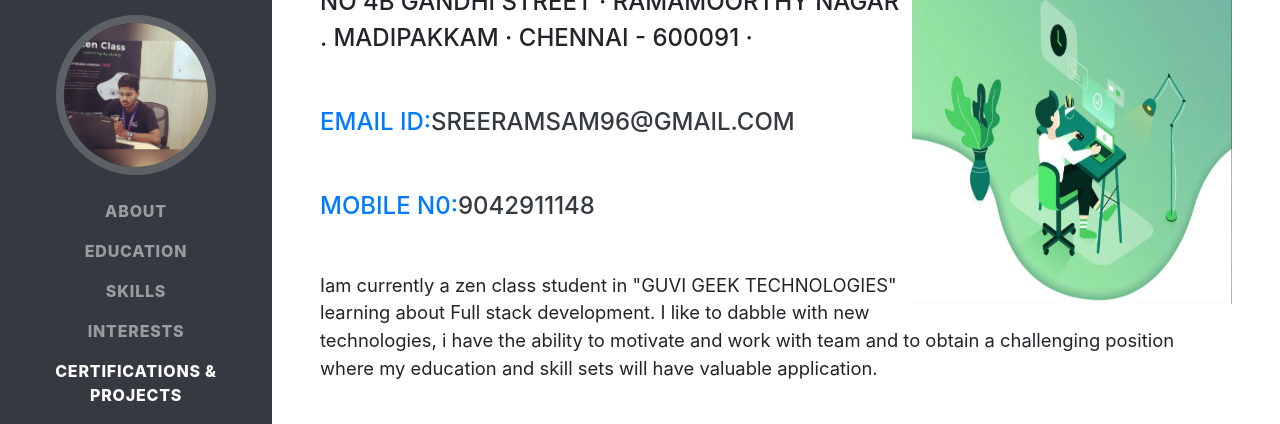
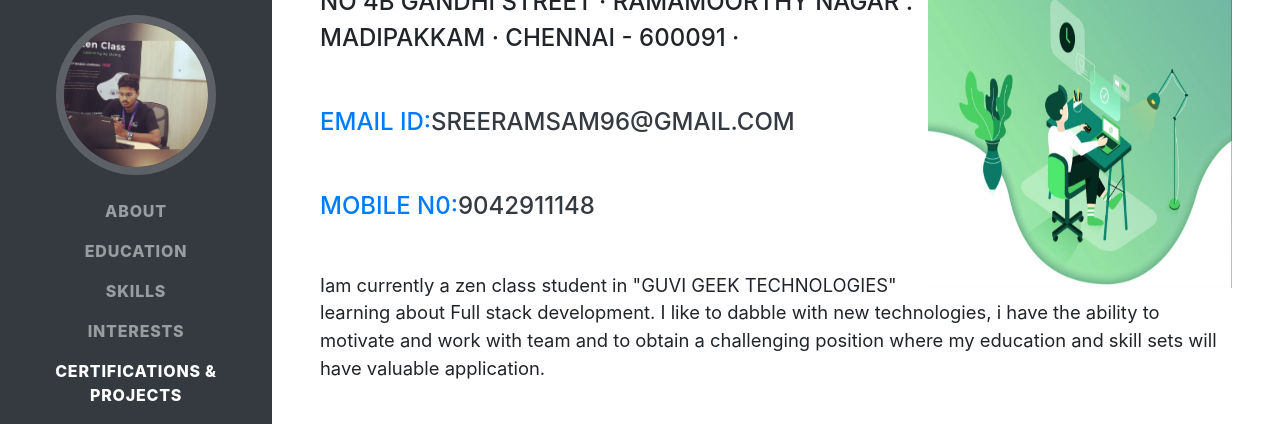
Before and after one commit to sreeramsam/sreeramsam.github.io, a website with bundled scripts: page index.html in a window 1280 px wide. Shown: the part 189-613 px from the top of the page. Built offline with nearby package versions, Linux system fonts and the light colour scheme; a web font is replaced by a local one.

Commit message:
Update index.html

```diff
--- a/index.html
+++ b/index.html
@@ -67,7 +67,7 @@
                 <span class="text-danger">R.SREERAMCHANDRAN</span>
               </h1>
 
-            <img src = "img/theme..JPG" alt"" style="width:20em;height:20em;float:right">
+            <img src = "img/theme..JPG" alt"" style="width:19em;height:19em;float:right">
 
 
         <div class="subheading mb-5">No 4B Gandhi Street · Ramamoorthy nagar . Madipakkam · Chennai - 600091 ·
```
